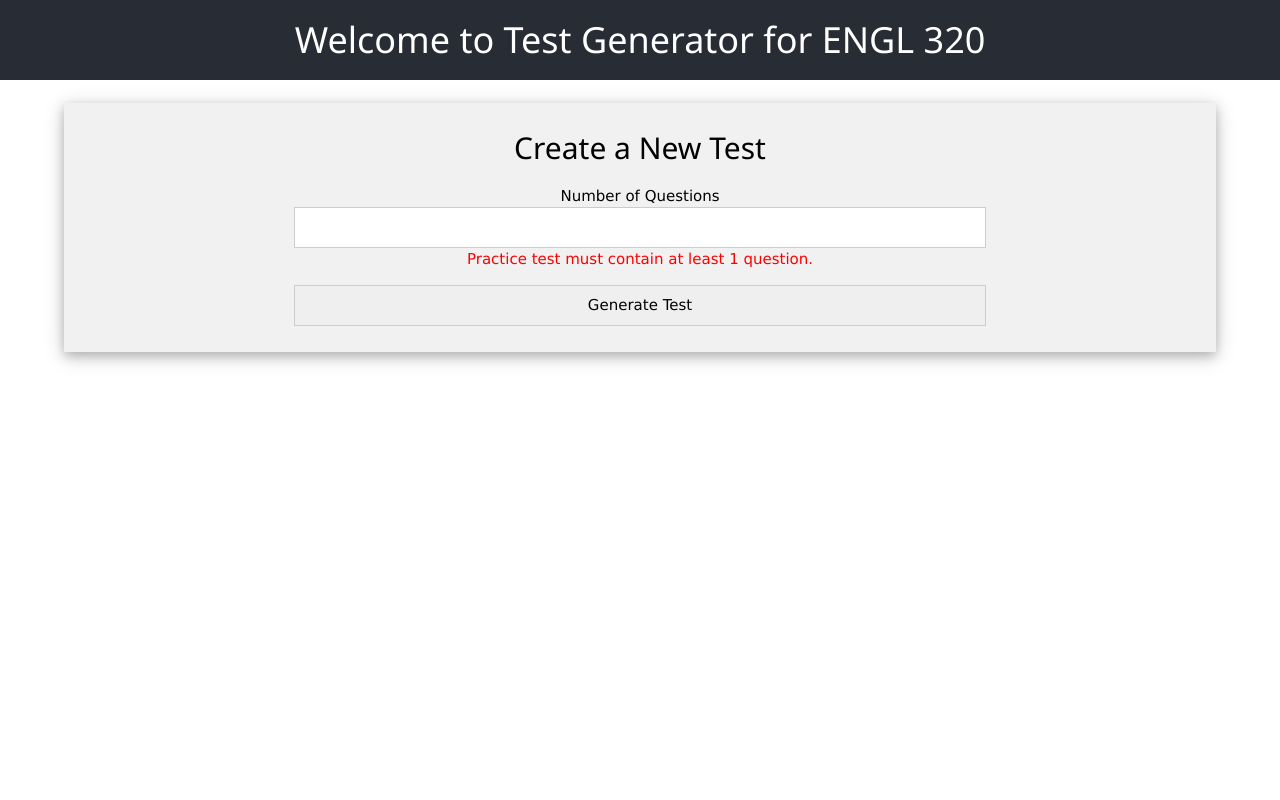
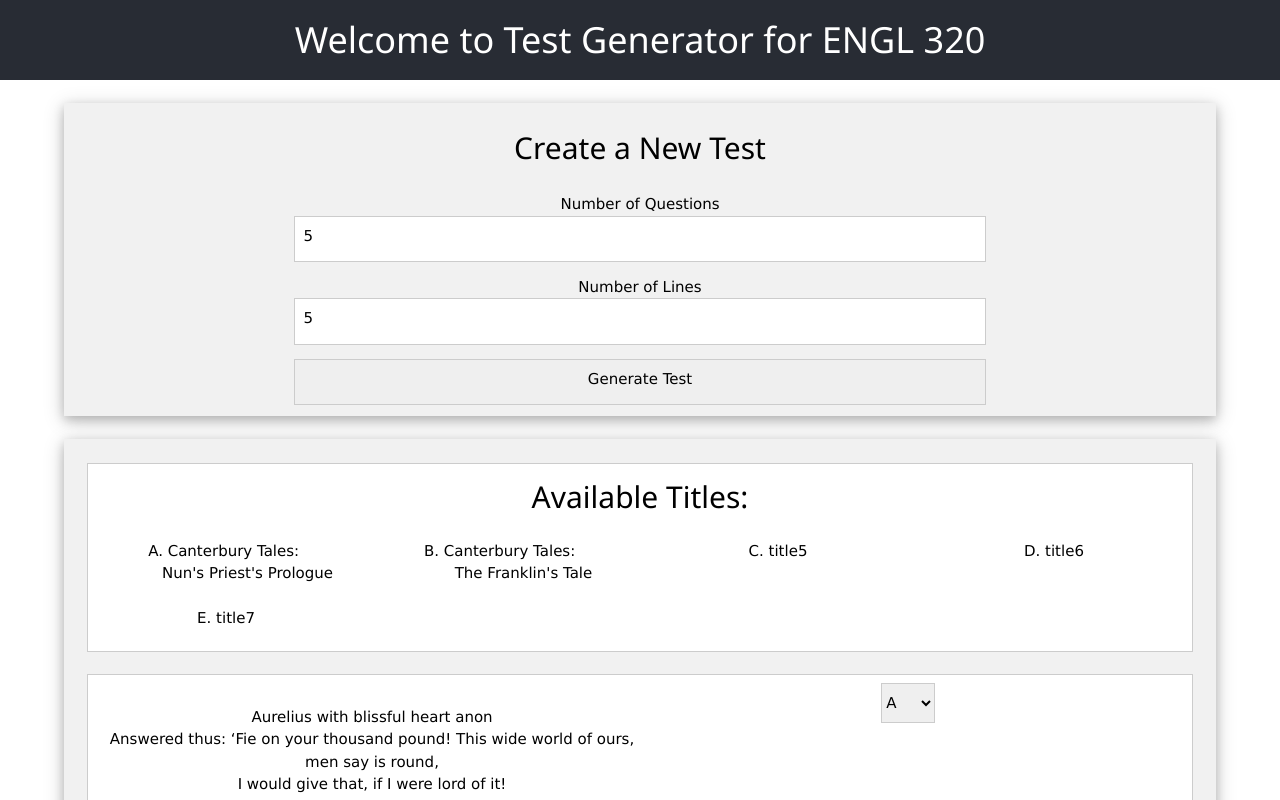
Before and after one commit to vladov3000/engl320-tests, a React (Create React App) app: page / in a window 1280 px wide. Both pictures are taken after a click on the button "Generate Test". Shown: the top 800 px of the page. Built offline with nearby package versions, Linux system fonts and the light colour scheme.

Commit message:
line field added and operational

```diff
--- a/src/app-src/App.css
+++ b/src/app-src/App.css
@@ -33,6 +33,10 @@
   padding-right: 20%;
   padding-top: 1%;
   padding-bottom: 1%;
+}
+
+.Maker-Box * {
+  padding-bottom: 2%;
 }
 
 .Test-Box {
--- a/src/app-src/Test.js
+++ b/src/app-src/Test.js
@@ -1,7 +1,7 @@
 import React from 'react';
 import { Formik, Form, Field, ErrorMessage, useField } from 'formik';
 import { default as textData } from './texts.json';
-import { randomProperty, intToChar } from './utils.js';
+import { randomProperty, intToChar, getOccurences, getPosition } from './utils.js';
 
 import WordBank from './WordBank.js';
 
@@ -16,11 +16,23 @@ class Test extends React.Component{
 		let usedTexts = new Set();
 		for (let i = 0; i < parseInt(this.props.questions); i ++) {
 
+			// find title we haven't used yet
 			let tempTitle = randomProperty(textData)
 			while (usedTexts.has(tempTitle)) { tempTitle = randomProperty(textData); }
 			usedTexts.add(tempTitle);
 
-			let toAdd = { title: tempTitle, correct: "Not-Checked", contents: textData.tempTitle};
+			// pick which lines we are going to use
+			let tempContents = textData[tempTitle];
+			let totalLines = getOccurences(tempContents, '\n') - this.props.lines;
+			if (totalLines > 0) {
+				let startLine = totalLines * Math.random() << 0;
+				let endLine = startLine + this.props.lines;
+				tempContents = tempContents.slice(getPosition(tempContents, '\n', startLine),
+					getPosition(tempContents, '\n', endLine));
+			}
+
+			// add it to questions
+			let toAdd = { title: tempTitle, correct: "Not-Checked", contents: tempContents};
 			this.state.questions.push(toAdd);
 		}
 
@@ -34,11 +46,8 @@ class Test extends React.Component{
 	}
 
 	onTestSubmit(answers) {
-		// alert(JSON.stringify(this.state.questions));
-		// alert(JSON.stringify(answers));
-
 		let newQuestions = this.state.questions.map((q) => {
-			if (q.answer == answers[q.title]) {
+			if (q.answer === answers[q.title]) {
 				q.correct = "Correct";
 			} else {
 				q.correct = "Incorrect";
@@ -74,9 +83,9 @@ class Test extends React.Component{
 							<ul className="w3-ul w3-border w3-white Question-Table">
 								{this.state.questions.map((q) =>
 									<li className={"w3-row " + q.correct}>
-											<div className="w3-col s6 w3-center Formatted-String"> {textData[q.title]} </div>
+											<div className="w3-col s6 w3-center Formatted-String"> {q.contents} </div>
 											<div className="w3-col s6 w3-center">
-												{q.correct == "Not-Checked" &&
+												{q.correct === "Not-Checked" &&
 													<select
 										          		className="w3-border w3-select"
 										          		type="select"
@@ -87,11 +96,11 @@ class Test extends React.Component{
 											            style={{"width":"10%"}}
 										          	>
 										          		{[...Array(this.state.questions.length).keys()].map((i) =>
-										          			<option value={intToChar(i)}> {intToChar(i)} </option>
+										          			<option id={i} value={intToChar(i)}> {intToChar(i)} </option>
 										          		)}
 										          	</select>
 										        }
-										        {q.correct != "Not-Checked" &&
+										        {q.correct !== "Not-Checked" &&
 										        	<>
 										        		Correct Answer: <b> {q.answer} </b>
 										        	</>
--- a/src/app-src/TestMaker.js
+++ b/src/app-src/TestMaker.js
@@ -14,16 +14,16 @@ class TestMaker extends React.Component {
 		this.state = {test : null};
 	}
 
-	onMakeSubmit = (numQuestions) => {
+	onMakeSubmit = (numQuestions, numLines) => {
 		this.setState({test: null});
-		this.setState({test: <Test questions={numQuestions}/>});
+		this.setState({test: <Test questions={numQuestions} lines={numLines}/>});
 	};
 
 	render() {
 		return (
 			<>
 				<Formik
-			        initialValues={{ questions: 0}}
+			        initialValues={{ questions: 5, lines: 5}}
 			        validate={values => {
 			          const errors = {};
 
@@ -38,7 +38,7 @@ class TestMaker extends React.Component {
 			        }}
 			        onSubmit={(values, { setSubmitting }) => {
 			          setTimeout(() => {
-			            this.onMakeSubmit(values.questions);
+			            this.onMakeSubmit(values.questions, values.lines);
 			            setSubmitting(false);
 			          }, 400);
 			        }}
@@ -48,22 +48,37 @@ class TestMaker extends React.Component {
 			          	<div className="Maker-Box w3-container w3-card-4 w3-light-grey">
 			          		<h2>Create a New Test</h2>
 
-			          		<p>
+			          		<>
 				          		<label>Number of Questions</label>
 					          	<input
 					          		className="w3-input w3-border"
 					          		type="number"
 						          	onChange={props.handleChange}
 						            onBlur={props.handleBlur}
-						            value={props.values.name}
+						            value={props.values.questions}
 						            name="questions"
 					          	/>
 					          	<div className="Error-Msg">
 					          		<ErrorMessage name="questions"/>
 					          	</div>
-				          	</p>
+				          	</>
 
-				            <p>
+				          	<>
+				          		<label>Number of Lines</label>
+					          	<input
+					          		className="w3-input w3-border"
+					          		type="number"
+						          	onChange={props.handleChange}
+						            onBlur={props.handleBlur}
+						            value={props.initialValues.lines}
+						            name="lines"
+					          	/>
+					          	<div className="Error-Msg">
+					          		<ErrorMessage name="lines"/>
+					          	</div>
+				          	</>
+
+				            <>
 					            <button
 					            	className="w3-input w3-border"
 					            	type="submit"
@@ -71,7 +86,7 @@ class TestMaker extends React.Component {
 					            >
 					              Generate Test
 					            </button>
-				            </p>
+				            </>
 			            </div>
 			          </Form>
 			        )}
--- a/src/app-src/WordBank.js
+++ b/src/app-src/WordBank.js
@@ -20,7 +20,7 @@ class WordBank extends React.Component {
 					<h2> Available Titles: </h2>
 					<div className="Word-Bank">
 						{[...Array(this.state.words.length).keys()].map((i) =>
-								<div className="Word-Bank-Item Formatted-String">
+								<div key={i} className="Word-Bank-Item Formatted-String">
 									{intToChar(i)+'. ' + this.state.words[i]}
 								</div>
 						)}
--- a/src/app-src/utils.js
+++ b/src/app-src/utils.js
@@ -21,5 +21,22 @@ export function getLetters(n) {
 
 export function intToChar(n) {
 	// returns n letter of the alphabet, where n=0 -> 'A'
+
 	return String.fromCharCode('A'.charCodeAt(0) + n);
 }
+
+export function getOccurences(string, char) {
+	// returns number of occurunces of char in string
+
+	String.prototype.count=function(s1) {
+    	return (this.length - this.replace(new RegExp(s1,"g"), '').length) / s1.length;
+	}
+
+	return string.count(char);
+}
+
+export function getPosition(string, subString, n) {
+	// returns nth occurunce of subString in String
+
+   return string.split(subString, n).join(subString).length;
+}
```
